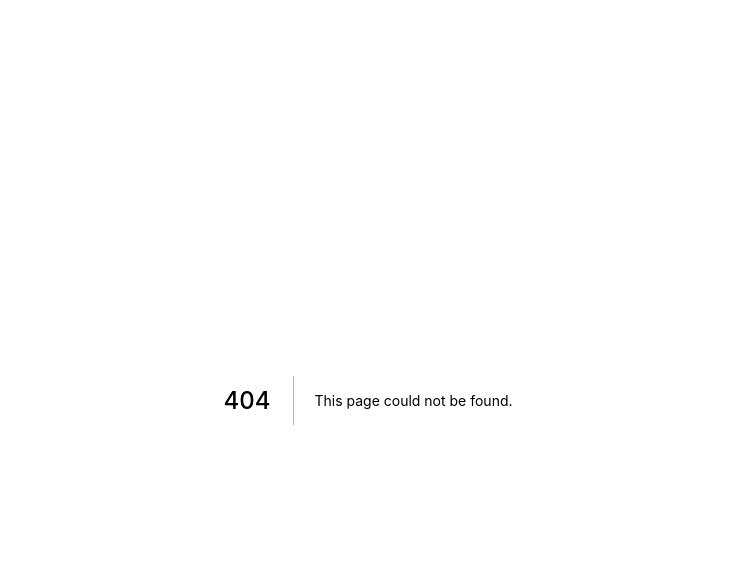
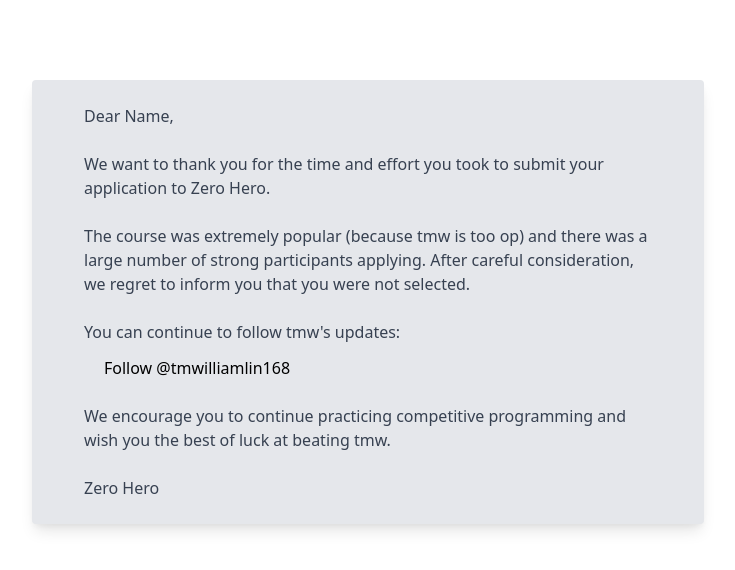
Before and after one commit to tmwilliamlin168/course-for-fools, a Next.js app: page /result in a window 1280 px wide. Before the commit this address had no page. Shown: the top 570 px of the page, without its empty margins (272-1007 px from the left). Built offline with nearby package versions, Linux system fonts and the light colour scheme.

Commit message:
Add result page

```diff
--- /dev/null
+++ b/pages/result.js
@@ -0,0 +1,49 @@
+
+export default function Register() {
+    return (
+        <>
+                    <div className="flex mt-20 justify-center h-screen">
+            <div className=" ">
+              <div className="max-w-2xl h-100 bg-gray-200 rounded overflow-hidden shadow-lg">
+                <div className="px-6 py-6">
+
+                    <p className="text-gray-700 text-base mx-7">
+                    Dear Name,
+                    </p>
+                    <br/>
+                    <p className="text-gray-700 text-base mx-7">
+                    We want to thank you for the time and effort you took to submit your application to Zero Hero.
+                    <br/>
+                    <br/>
+                    </p>
+                        <p className="text-gray-700 text-base mx-7">
+                           The course was extremely popular (because tmw is too op) and there was a large number
+                            of strong participants applying. After careful consideration,
+                            we regret to inform you that you were not selected.
+                        </p>
+                    <br/>
+
+                    <p className="text-gray-700 text-base mx-7">
+                        You can continue to follow tmw's updates:
+                    </p>
+                    <div className="ml-12 mt-3">
+                        <a href="https://twitter.com/tmwilliamlin168?ref_src=twsrc%5Etfw" className="twitter-follow-button" data-show-count="false">Follow @tmwilliamlin168</a>
+                        <script async src="https://platform.twitter.com/widgets.js" charset="utf-8"></script>
+                    </div>
+                    <br/>
+                    <p className="text-gray-700 text-base mx-7">
+                        We encourage you to continue practicing competitive programming and wish
+                        you the best of luck at beating tmw.
+                    </p>
+                    <br/>
+
+                     <p className="text-gray-700 text-base mx-7">
+                        Zero Hero
+                    </p>
+                    </div>
+                </div>
+              </div>
+            </div>
+        </>
+    )
+}
```
